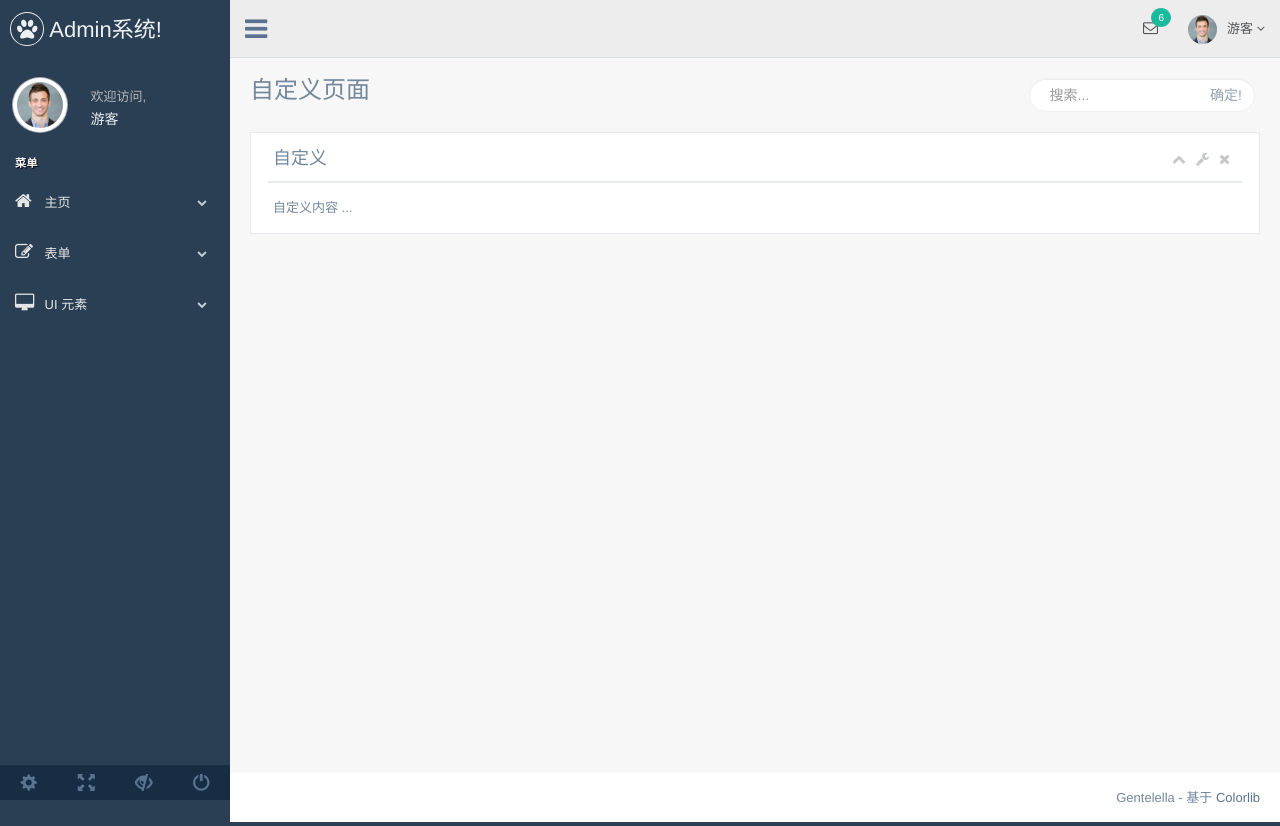
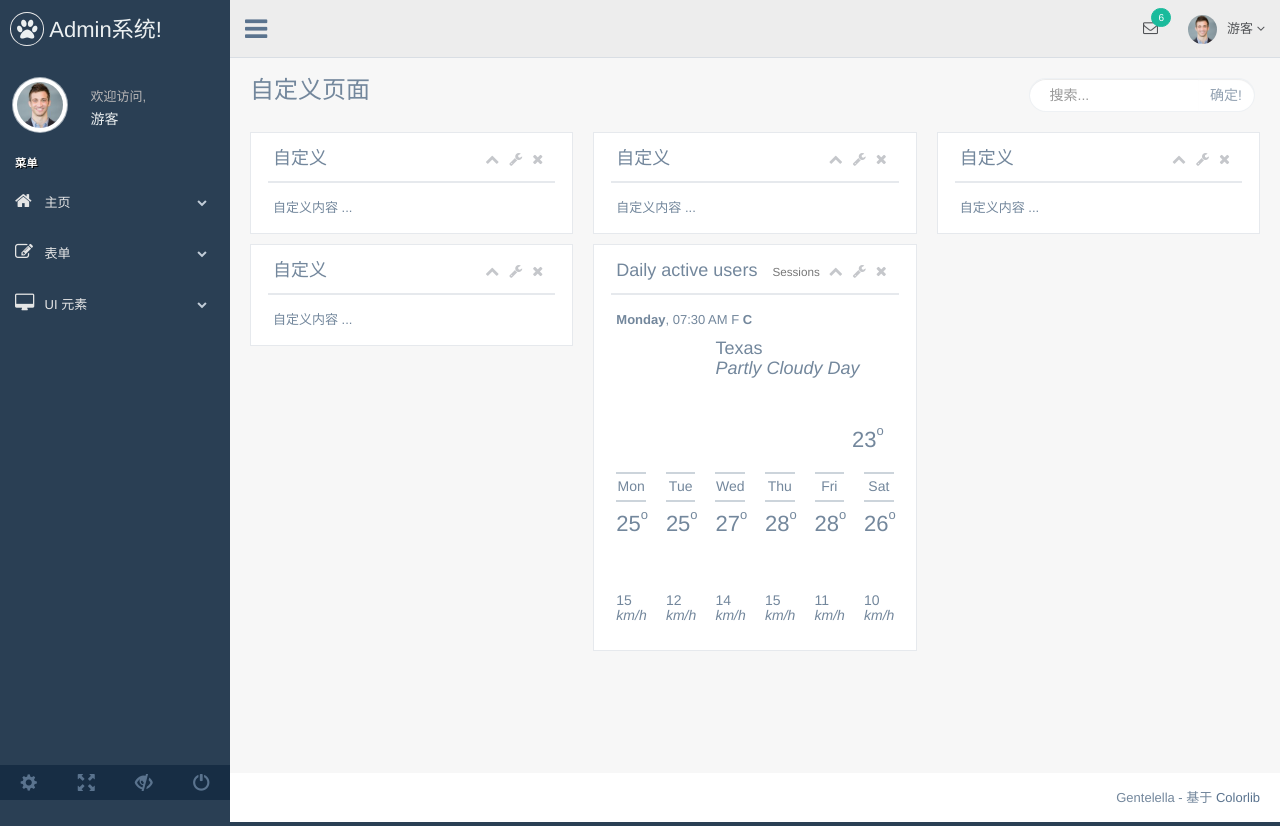
Before and after one commit to tauking/mysite, a Django app: page / in a window 1280 px wide. Run offline with Django 3.2, Linux system fonts and the light colour scheme; some libraries are stand-ins or nearby versions.

Commit message:
静态资源文件夹

```diff
--- /dev/null
+++ b/OPS_auto/templates/OPS_auto/base.html
@@ -0,0 +1,44 @@
+<!DOCTYPE html>
+{% load staticfiles %}
+<html lang="en">
+<head>
+    <meta http-equiv="Content-Type" content="text/html; charset=UTF-8">
+    <!-- Meta, title, CSS, favicons, etc. -->
+    <meta charset="utf-8">
+    <meta http-equiv="X-UA-Compatible" content="IE=edge">
+    <meta name="viewport" content="width=device-width, initial-scale=1">
+
+    <!-- icon -->
+    <link rel="icon" href="{% static 'production/images/favicon.ico' %}" type="image/x-icon" />
+    <link rel="shortcut icon" href="{% static 'production/images/favicon.ico' %}" type="image/x-icon" />
+
+    <title>开始吧! | </title>
+
+    <!-- Bootstrap -->
+    <link href="{% static 'bootstrap/dist/css/bootstrap.min.css' %}" rel="stylesheet">
+    <!-- Font Awesome -->
+    <link href="{% static 'font-awesome/css/font-awesome.min.css' %}" rel="stylesheet">
+    <!-- NProgress -->
+    <link href="{% static 'nprogress/nprogress.css' %}" rel="stylesheet">
+
+    <!-- Custom Theme Style -->
+    <link href="{% static 'build/css/custom.min.css' %}" rel="stylesheet">
+    {% block headscript %}{% endblock %}
+</head>
+
+<body class="nav-md">
+{% block container %}{% endblock %}
+<!-- jQuery -->
+<script src="{% static 'jquery/dist/jquery.min.js' %}"></script>
+<!-- Bootstrap -->
+<script src="{% static 'bootstrap/dist/js/bootstrap.min.js' %}"></script>
+<!-- FastClick -->
+<script src="{% static 'fastclick/lib/fastclick.js' %}"></script>
+<!-- NProgress -->
+<script src="{% static 'nprogress/nprogress.js' %}"></script>
+
+<!-- Custom Theme Scripts -->
+<script src="{% static 'build/js/custom.min.js' %}"></script>
+{% block bodyscript %}{% endblock %}
+</body>
+</html>
--- a/OPS_auto/templates/OPS_auto/index.html
+++ b/OPS_auto/templates/OPS_auto/index.html
@@ -1,37 +1,12 @@
-<!DOCTYPE html>
+{% extends 'OPS_auto/base.html' %}
 {% load staticfiles %}
-<html lang="en">
-<head>
-    <meta http-equiv="Content-Type" content="text/html; charset=UTF-8">
-    <!-- Meta, title, CSS, favicons, etc. -->
-    <meta charset="utf-8">
-    <meta http-equiv="X-UA-Compatible" content="IE=edge">
-    <meta name="viewport" content="width=device-width, initial-scale=1">
-
-    <!-- icon -->
-    <link rel="icon" href="{% static 'production/images/favicon.ico' %}" type="image/x-icon" />
-    <link rel="shortcut icon" href="{% static 'production/images/favicon.ico' %}" type="image/x-icon" />
-
-    <title>开始吧! | </title>
-
-    <!-- Bootstrap -->
-    <link href="{% static 'bootstrap/dist/css/bootstrap.min.css' %}" rel="stylesheet">
-    <!-- Font Awesome -->
-    <link href="{% static 'font-awesome/css/font-awesome.min.css' %}" rel="stylesheet">
-    <!-- NProgress -->
-    <link href="{% static 'nprogress/nprogress.css' %}" rel="stylesheet">
-
-    <!-- Custom Theme Style -->
-    <link href="{% static 'build/css/custom.min.css' %}" rel="stylesheet">
-</head>
-
-<body class="nav-md">
+{% block container %}
 <div class="container body">
     <div class="main_container">
         <div class="col-md-3 left_col">
             <div class="left_col scroll-view">
                 <div class="navbar nav_title" style="border: 0;">
-                    <a href="index.html" class="site_title"><i class="fa fa-paw"></i> <span>Admin系统!</span></a>
+                    <a href="" class="site_title"><i class="fa fa-paw"></i> <span>Admin系统!</span></a>
                 </div>
 
                 <div class="clearfix"></div>
@@ -198,7 +173,63 @@
                 <div class="clearfix"></div>
 
                 <div class="row">
-                    <div class="col-md-12 col-sm-12 col-xs-12">
+                    <div class="col-md-4 col-sm-6 col-xs-6">
+                        <div class="x_panel">
+                            <div class="x_title">
+                                <h2>自定义</h2>
+                                <ul class="nav navbar-right panel_toolbox">
+                                    <li><a class="collapse-link"><i class="fa fa-chevron-up"></i></a>
+                                    </li>
+                                    <li class="dropdown">
+                                        <a href="#" class="dropdown-toggle" data-toggle="dropdown" role="button"
+                                           aria-expanded="false"><i class="fa fa-wrench"></i></a>
+                                        <ul class="dropdown-menu" role="menu">
+                                            <li><a href="#">设置</a>
+                                            </li>
+                                            <li><a href="#">设置</a>
+                                            </li>
+                                        </ul>
+                                    </li>
+                                    <li><a class="close-link"><i class="fa fa-close"></i></a>
+                                    </li>
+                                </ul>
+                                <div class="clearfix"></div>
+                            </div>
+                            <div class="x_content">
+                                自定义内容 ...
+                            </div>
+                        </div>
+                    </div>
+
+                    <div class="col-md-4 col-sm-6 col-xs-6">
+                        <div class="x_panel">
+                            <div class="x_title">
+                                <h2>自定义</h2>
+                                <ul class="nav navbar-right panel_toolbox">
+                                    <li><a class="collapse-link"><i class="fa fa-chevron-up"></i></a>
+                                    </li>
+                                    <li class="dropdown">
+                                        <a href="#" class="dropdown-toggle" data-toggle="dropdown" role="button"
+                                           aria-expanded="false"><i class="fa fa-wrench"></i></a>
+                                        <ul class="dropdown-menu" role="menu">
+                                            <li><a href="#">设置</a>
+                                            </li>
+                                            <li><a href="#">设置</a>
+                                            </li>
+                                        </ul>
+                                    </li>
+                                    <li><a class="close-link"><i class="fa fa-close"></i></a>
+                                    </li>
+                                </ul>
+                                <div class="clearfix"></div>
+                            </div>
+                            <div class="x_content">
+                                自定义内容 ...
+                            </div>
+                        </div>
+                    </div>
+
+                    <div class="col-md-4 col-sm-6 col-xs-6">
                         <div class="x_panel">
                             <div class="x_title">
                                 <h2>自定义</h2>
@@ -226,6 +257,37 @@
                         </div>
                     </div>
                 </div>
+
+                <div class="row">
+                    <div class="col-md-4 col-sm-6 col-xs-12">
+                        <div class="x_panel">
+                            <div class="x_title">
+                                <h2>自定义</h2>
+                                <ul class="nav navbar-right panel_toolbox">
+                                    <li><a class="collapse-link"><i class="fa fa-chevron-up"></i></a>
+                                    </li>
+                                    <li class="dropdown">
+                                        <a href="#" class="dropdown-toggle" data-toggle="dropdown" role="button"
+                                           aria-expanded="false"><i class="fa fa-wrench"></i></a>
+                                        <ul class="dropdown-menu" role="menu">
+                                            <li><a href="#">设置</a>
+                                            </li>
+                                            <li><a href="#">设置</a>
+                                            </li>
+                                        </ul>
+                                    </li>
+                                    <li><a class="close-link"><i class="fa fa-close"></i></a>
+                                    </li>
+                                </ul>
+                                <div class="clearfix"></div>
+                            </div>
+                            <div class="x_content">
+                                自定义内容 ...
+                            </div>
+                        </div>
+                    </div>
+                    {% include 'OPS_auto/widget1.html' %}
+                </div>
             </div>
         </div>
         <!-- /page content -->
@@ -240,17 +302,4 @@
         <!-- /footer content -->
     </div>
 </div>
-
-<!-- jQuery -->
-<script src="{% static 'jquery/dist/jquery.min.js' %}"></script>
-<!-- Bootstrap -->
-<script src="{% static 'bootstrap/dist/js/bootstrap.min.js' %}"></script>
-<!-- FastClick -->
-<script src="{% static 'fastclick/lib/fastclick.js' %}"></script>
-<!-- NProgress -->
-<script src="{% static 'nprogress/nprogress.js' %}"></script>
-
-<!-- Custom Theme Scripts -->
-<script src="{% static 'build/js/custom.min.js' %}"></script>
-</body>
-</html>
+{% endblock %}
--- /dev/null
+++ b/OPS_auto/templates/OPS_auto/widget1.html
@@ -0,0 +1,109 @@
+{% load staticfiles %}
+<!-- start of weather widget -->
+<div class="col-md-4 col-sm-6 col-xs-12">
+  <div class="x_panel">
+    <div class="x_title">
+      <h2>Daily active users <small>Sessions</small></h2>
+      <ul class="nav navbar-right panel_toolbox">
+        <li><a class="collapse-link"><i class="fa fa-chevron-up"></i></a>
+        </li>
+        <li class="dropdown">
+          <a href="#" class="dropdown-toggle" data-toggle="dropdown" role="button" aria-expanded="false"><i class="fa fa-wrench"></i></a>
+          <ul class="dropdown-menu" role="menu">
+            <li><a href="#">Settings 1</a>
+            </li>
+            <li><a href="#">Settings 2</a>
+            </li>
+          </ul>
+        </li>
+        <li><a class="close-link"><i class="fa fa-close"></i></a>
+        </li>
+      </ul>
+      <div class="clearfix"></div>
+    </div>
+    <div class="x_content">
+      <div class="row">
+        <div class="col-sm-12">
+          <div class="temperature"><b>Monday</b>, 07:30 AM
+            <span>F</span>
+            <span><b>C</b></span>
+          </div>
+        </div>
+      </div>
+      <div class="row">
+        <div class="col-sm-4">
+          <div class="weather-icon">
+            <canvas height="84" width="84" id="partly-cloudy-day"></canvas>
+          </div>
+        </div>
+        <div class="col-sm-8">
+          <div class="weather-text">
+            <h2>Texas <br><i>Partly Cloudy Day</i></h2>
+          </div>
+        </div>
+      </div>
+      <div class="col-sm-12">
+        <div class="weather-text pull-right">
+          <h3 class="degrees">23</h3>
+        </div>
+      </div>
+
+      <div class="clearfix"></div>
+
+      <div class="row weather-days">
+        <div class="col-sm-2">
+          <div class="daily-weather">
+            <h2 class="day">Mon</h2>
+            <h3 class="degrees">25</h3>
+            <canvas id="clear-day" width="32" height="32"></canvas>
+            <h5>15 <i>km/h</i></h5>
+          </div>
+        </div>
+        <div class="col-sm-2">
+          <div class="daily-weather">
+            <h2 class="day">Tue</h2>
+            <h3 class="degrees">25</h3>
+            <canvas height="32" width="32" id="rain"></canvas>
+            <h5>12 <i>km/h</i></h5>
+          </div>
+        </div>
+        <div class="col-sm-2">
+          <div class="daily-weather">
+            <h2 class="day">Wed</h2>
+            <h3 class="degrees">27</h3>
+            <canvas height="32" width="32" id="snow"></canvas>
+            <h5>14 <i>km/h</i></h5>
+          </div>
+        </div>
+        <div class="col-sm-2">
+          <div class="daily-weather">
+            <h2 class="day">Thu</h2>
+            <h3 class="degrees">28</h3>
+            <canvas height="32" width="32" id="sleet"></canvas>
+            <h5>15 <i>km/h</i></h5>
+          </div>
+        </div>
+        <div class="col-sm-2">
+          <div class="daily-weather">
+            <h2 class="day">Fri</h2>
+            <h3 class="degrees">28</h3>
+            <canvas height="32" width="32" id="wind"></canvas>
+            <h5>11 <i>km/h</i></h5>
+          </div>
+        </div>
+        <div class="col-sm-2">
+          <div class="daily-weather">
+            <h2 class="day">Sat</h2>
+            <h3 class="degrees">26</h3>
+            <canvas height="32" width="32" id="cloudy"></canvas>
+            <h5>10 <i>km/h</i></h5>
+          </div>
+        </div>
+        <div class="clearfix"></div>
+      </div>
+    </div>
+  </div>
+</div>
+{% block bodyscript %}
+
+{% endblock %}
```
